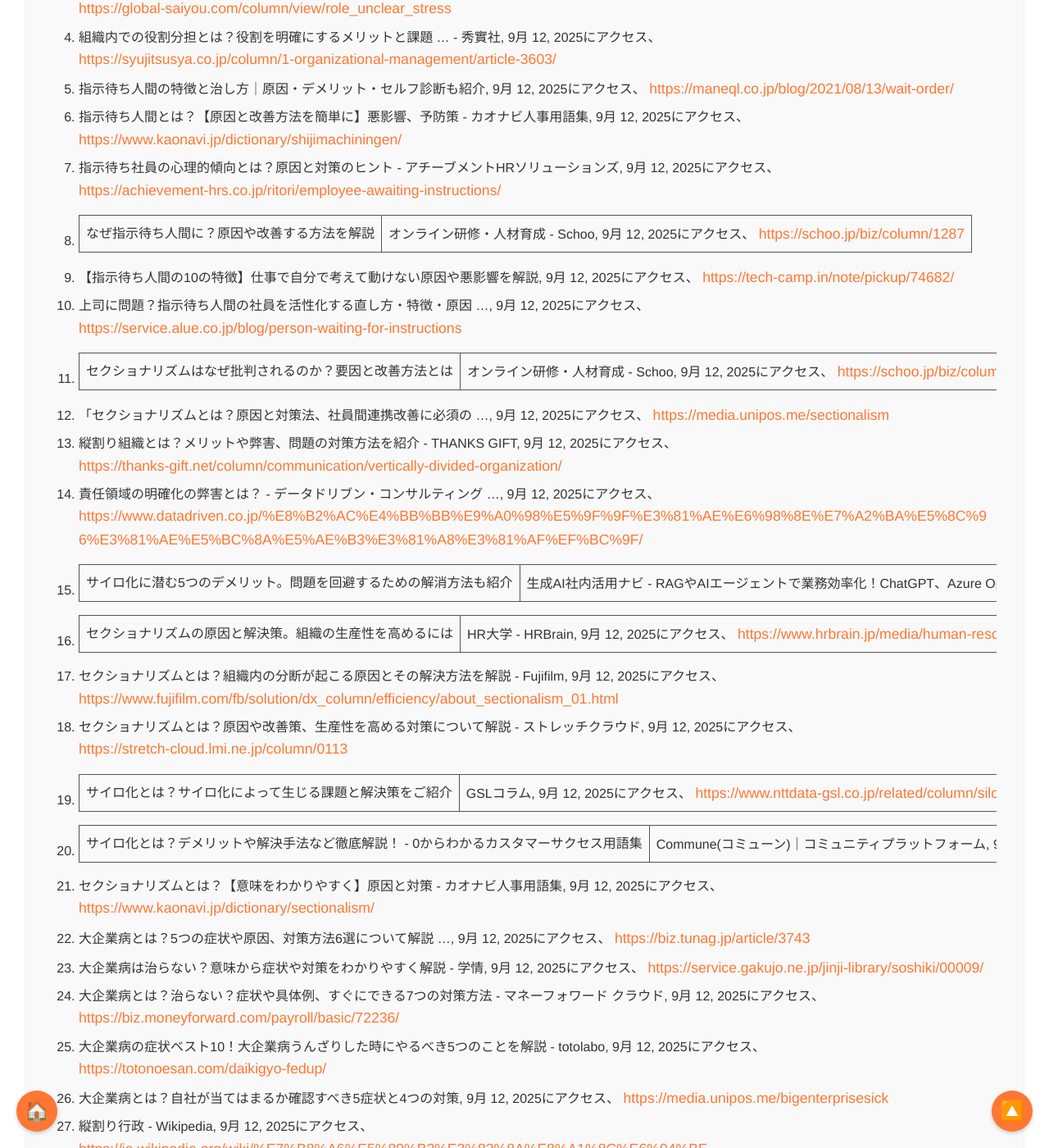
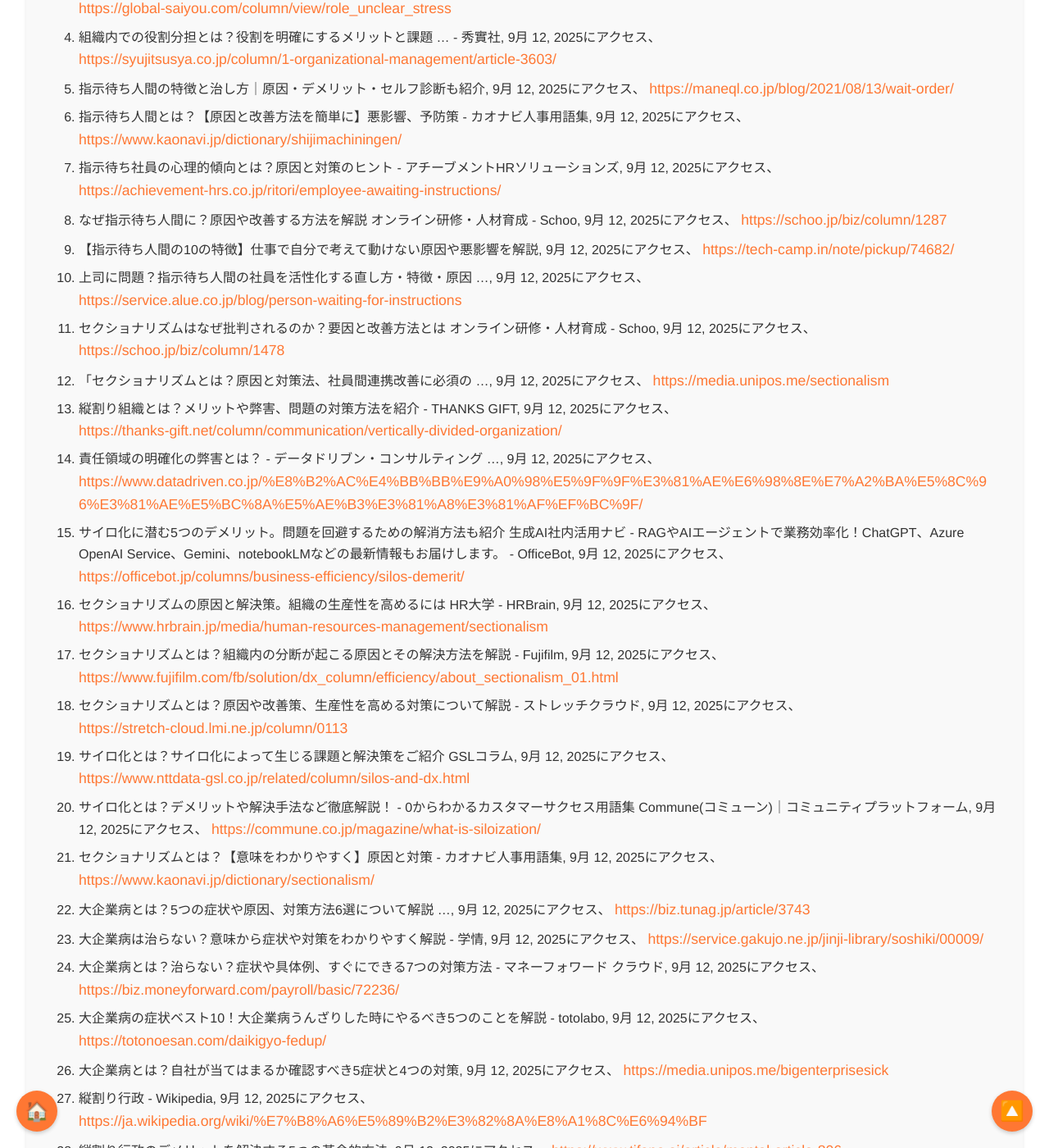
Before and after one commit to aegisfleet/share-deepresearch, a Jekyll site: the page built from _topics/the-responsibility-paradox/index.md, in a window 1280 px wide and 1400 px high, scrolled down 11406 px. Shown: the whole window at 82% size. Built offline with Jekyll 4.4.1, drawn with Linux system fonts in a browser that asks for light colours; some of the changed text lies outside the part shown.

Commit message:
Auto update files

```diff
--- a/_topics/the-responsibility-paradox/index.md
+++ b/_topics/the-responsibility-paradox/index.md
@@ -232,19 +232,19 @@ OKRは、野心的で定性的な「目標（Objectives）」と、その達成
 5. 指示待ち人間の特徴と治し方｜原因・デメリット・セルフ診断も紹介, 9月 12, 2025にアクセス、 [https://maneql.co.jp/blog/2021/08/13/wait-order/](https://maneql.co.jp/blog/2021/08/13/wait-order/)
 6. 指示待ち人間とは？【原因と改善方法を簡単に】悪影響、予防策 \- カオナビ人事用語集, 9月 12, 2025にアクセス、 [https://www.kaonavi.jp/dictionary/shijimachiningen/](https://www.kaonavi.jp/dictionary/shijimachiningen/)
 7. 指示待ち社員の心理的傾向とは？原因と対策のヒント \- アチーブメントHRソリューションズ, 9月 12, 2025にアクセス、 [https://achievement-hrs.co.jp/ritori/employee-awaiting-instructions/](https://achievement-hrs.co.jp/ritori/employee-awaiting-instructions/)
-8. なぜ指示待ち人間に？原因や改善する方法を解説 | オンライン研修・人材育成 \- Schoo, 9月 12, 2025にアクセス、 [https://schoo.jp/biz/column/1287](https://schoo.jp/biz/column/1287)
+8. なぜ指示待ち人間に？原因や改善する方法を解説 オンライン研修・人材育成 \- Schoo, 9月 12, 2025にアクセス、 [https://schoo.jp/biz/column/1287](https://schoo.jp/biz/column/1287)
 9. 【指示待ち人間の10の特徴】仕事で自分で考えて動けない原因や悪影響を解説, 9月 12, 2025にアクセス、 [https://tech-camp.in/note/pickup/74682/](https://tech-camp.in/note/pickup/74682/)
 10. 上司に問題？指示待ち人間の社員を活性化する直し方・特徴・原因 ..., 9月 12, 2025にアクセス、 [https://service.alue.co.jp/blog/person-waiting-for-instructions](https://service.alue.co.jp/blog/person-waiting-for-instructions)
-11. セクショナリズムはなぜ批判されるのか？要因と改善方法とは | オンライン研修・人材育成 \- Schoo, 9月 12, 2025にアクセス、 [https://schoo.jp/biz/column/1478](https://schoo.jp/biz/column/1478)
+11. セクショナリズムはなぜ批判されるのか？要因と改善方法とは オンライン研修・人材育成 \- Schoo, 9月 12, 2025にアクセス、 [https://schoo.jp/biz/column/1478](https://schoo.jp/biz/column/1478)
 12. 「セクショナリズムとは？原因と対策法、社員間連携改善に必須の ..., 9月 12, 2025にアクセス、 [https://media.unipos.me/sectionalism](https://media.unipos.me/sectionalism)
 13. 縦割り組織とは？メリットや弊害、問題の対策方法を紹介 \- THANKS GIFT, 9月 12, 2025にアクセス、 [https://thanks-gift.net/column/communication/vertically-divided-organization/](https://thanks-gift.net/column/communication/vertically-divided-organization/)
 14. 責任領域の明確化の弊害とは？ \- データドリブン・コンサルティング ..., 9月 12, 2025にアクセス、 [https://www.datadriven.co.jp/%E8%B2%AC%E4%BB%BB%E9%A0%98%E5%9F%9F%E3%81%AE%E6%98%8E%E7%A2%BA%E5%8C%96%E3%81%AE%E5%BC%8A%E5%AE%B3%E3%81%A8%E3%81%AF%EF%BC%9F/](https://www.datadriven.co.jp/%E8%B2%AC%E4%BB%BB%E9%A0%98%E5%9F%9F%E3%81%AE%E6%98%8E%E7%A2%BA%E5%8C%96%E3%81%AE%E5%BC%8A%E5%AE%B3%E3%81%A8%E3%81%AF%EF%BC%9F/)
-15. サイロ化に潜む5つのデメリット。問題を回避するための解消方法も紹介 | 生成AI社内活用ナビ \- RAGやAIエージェントで業務効率化！ChatGPT、Azure OpenAI Service、Gemini、notebookLMなどの最新情報もお届けします。 \- OfficeBot, 9月 12, 2025にアクセス、 [https://officebot.jp/columns/business-efficiency/silos-demerit/](https://officebot.jp/columns/business-efficiency/silos-demerit/)
-16. セクショナリズムの原因と解決策。組織の生産性を高めるには | HR大学 \- HRBrain, 9月 12, 2025にアクセス、 [https://www.hrbrain.jp/media/human-resources-management/sectionalism](https://www.hrbrain.jp/media/human-resources-management/sectionalism)
+15. サイロ化に潜む5つのデメリット。問題を回避するための解消方法も紹介 生成AI社内活用ナビ \- RAGやAIエージェントで業務効率化！ChatGPT、Azure OpenAI Service、Gemini、notebookLMなどの最新情報もお届けします。 \- OfficeBot, 9月 12, 2025にアクセス、 [https://officebot.jp/columns/business-efficiency/silos-demerit/](https://officebot.jp/columns/business-efficiency/silos-demerit/)
+16. セクショナリズムの原因と解決策。組織の生産性を高めるには HR大学 \- HRBrain, 9月 12, 2025にアクセス、 [https://www.hrbrain.jp/media/human-resources-management/sectionalism](https://www.hrbrain.jp/media/human-resources-management/sectionalism)
 17. セクショナリズムとは？組織内の分断が起こる原因とその解決方法を解説 \- Fujifilm, 9月 12, 2025にアクセス、 [https://www.fujifilm.com/fb/solution/dx\_column/efficiency/about\_sectionalism\_01.html](https://www.fujifilm.com/fb/solution/dx_column/efficiency/about_sectionalism_01.html)
 18. セクショナリズムとは？原因や改善策、生産性を高める対策について解説 \- ストレッチクラウド, 9月 12, 2025にアクセス、 [https://stretch-cloud.lmi.ne.jp/column/0113](https://stretch-cloud.lmi.ne.jp/column/0113)
-19. サイロ化とは？サイロ化によって生じる課題と解決策をご紹介 | GSLコラム, 9月 12, 2025にアクセス、 [https://www.nttdata-gsl.co.jp/related/column/silos-and-dx.html](https://www.nttdata-gsl.co.jp/related/column/silos-and-dx.html)
-20. サイロ化とは？デメリットや解決手法など徹底解説！ \- 0からわかるカスタマーサクセス用語集 | Commune(コミューン)｜コミュニティプラットフォーム, 9月 12, 2025にアクセス、 [https://commune.co.jp/magazine/what-is-siloization/](https://commune.co.jp/magazine/what-is-siloization/)
+19. サイロ化とは？サイロ化によって生じる課題と解決策をご紹介 GSLコラム, 9月 12, 2025にアクセス、 [https://www.nttdata-gsl.co.jp/related/column/silos-and-dx.html](https://www.nttdata-gsl.co.jp/related/column/silos-and-dx.html)
+20. サイロ化とは？デメリットや解決手法など徹底解説！ \- 0からわかるカスタマーサクセス用語集 Commune(コミューン)｜コミュニティプラットフォーム, 9月 12, 2025にアクセス、 [https://commune.co.jp/magazine/what-is-siloization/](https://commune.co.jp/magazine/what-is-siloization/)
 21. セクショナリズムとは？【意味をわかりやすく】原因と対策 \- カオナビ人事用語集, 9月 12, 2025にアクセス、 [https://www.kaonavi.jp/dictionary/sectionalism/](https://www.kaonavi.jp/dictionary/sectionalism/)
 22. 大企業病とは？5つの症状や原因、対策方法6選について解説 ..., 9月 12, 2025にアクセス、 [https://biz.tunag.jp/article/3743](https://biz.tunag.jp/article/3743)
 23. 大企業病は治らない？意味から症状や対策をわかりやすく解説 \- 学情, 9月 12, 2025にアクセス、 [https://service.gakujo.ne.jp/jinji-library/soshiki/00009/](https://service.gakujo.ne.jp/jinji-library/soshiki/00009/)
@@ -255,18 +255,18 @@ OKRは、野心的で定性的な「目標（Objectives）」と、その達成
 28. 縦割り行政のデメリットを解決する5つの革命的方法, 9月 12, 2025にアクセス、 [https://www.tifana.ai/article/mental-article-806](https://www.tifana.ai/article/mental-article-806)
 29. 縦割り行政の弊害とは？〜第11回インターン勉強会〜｜（株）インベストメントブリッジ \- note, 9月 12, 2025にアクセス、 [https://note.com/investmentbridge/n/n49675303520f](https://note.com/investmentbridge/n/n49675303520f)
 30. こども家庭庁設置～ 縦割り行政の弊害打破を狙った「子ども中心」の役所 \- 衆議院議員さかい学, 9月 12, 2025にアクセス、 [https://sakaimanabu.com/policy/202203-1/](https://sakaimanabu.com/policy/202203-1/)
-31. クロスファンクショナルとは？チーム編成と組織活性化の実践方法 | HRコラム, 9月 12, 2025にアクセス、 [https://www.cbase.co.jp/column/article542/](https://www.cbase.co.jp/column/article542/)
+31. クロスファンクショナルとは？チーム編成と組織活性化の実践方法 HRコラム, 9月 12, 2025にアクセス、 [https://www.cbase.co.jp/column/article542/](https://www.cbase.co.jp/column/article542/)
 32. クロスファンクショナルチーム（CFT）とは？ 意味、日産の事例 \- カオナビ人事用語集, 9月 12, 2025にアクセス、 [https://www.kaonavi.jp/dictionary/cross-functional-team/](https://www.kaonavi.jp/dictionary/cross-functional-team/)
 33. クロスファンクショナルチーム（CFT）とは？導入事例やうまく機能させる方法もご紹介 \- Schoo, 9月 12, 2025にアクセス、 [https://schoo.jp/biz/column/1038](https://schoo.jp/biz/column/1038)
-34. クロスファンクショナルチームとは？成功事例や導入するメリットを詳しく解説 | あそぶ社員研修, 9月 12, 2025にアクセス、 [https://asobu-training.com/column/1590/](https://asobu-training.com/column/1590/)
-35. クロスファンクショナルチーム（CFT）とは？メリット・デメリットや日産の成功事例も紹介 | 識学総研, 9月 12, 2025にアクセス、 [https://souken.shikigaku.jp/31867/](https://souken.shikigaku.jp/31867/)
+34. クロスファンクショナルチームとは？成功事例や導入するメリットを詳しく解説 あそぶ社員研修, 9月 12, 2025にアクセス、 [https://asobu-training.com/column/1590/](https://asobu-training.com/column/1590/)
+35. クロスファンクショナルチーム（CFT）とは？メリット・デメリットや日産の成功事例も紹介 識学総研, 9月 12, 2025にアクセス、 [https://souken.shikigaku.jp/31867/](https://souken.shikigaku.jp/31867/)
 36. アジャイル組織とは？有効なITシステムや事例までわかりやすく解説！ \- エイトレッド, 9月 12, 2025にアクセス、 [https://www.atled.jp/wfl/article/37431/](https://www.atled.jp/wfl/article/37431/)
 37. ビジネスにおけるアジャイルとは？アジャイル組織の特徴や導入メリット, 9月 12, 2025にアクセス、 [https://blog.wistant.com/library/1032](https://blog.wistant.com/library/1032)
 38. アジャイル型組織とは？メリット・デメリットや事例を徹底解説！ \- タナベコンサルティング, 9月 12, 2025にアクセス、 [https://www.tanabeconsulting.co.jp/hr/eye/detail231.html](https://www.tanabeconsulting.co.jp/hr/eye/detail231.html)
 39. アジャイル型組織とは？ メリット・デメリットや事例を解説 \- カオナビ人事用語集, 9月 12, 2025にアクセス、 [https://www.kaonavi.jp/dictionary/agilegata-soshiki/](https://www.kaonavi.jp/dictionary/agilegata-soshiki/)
 40. アジャイル組織とは？ビジネスに役立つ特徴や導入事例をわかりやすく解説 \- モンスター・ラボ, 9月 12, 2025にアクセス、 [https://monstar-lab.com/dx/solution/about-agile-organisation/](https://monstar-lab.com/dx/solution/about-agile-organisation/)
 41. アジャイル開発の成功事例5選｜メリットやデメリットなどを解説 \- Sun Asterisk, 9月 12, 2025にアクセス、 [https://sun-asterisk.com/service/development/topics/agile/1454/](https://sun-asterisk.com/service/development/topics/agile/1454/)
-42. 個人・リーダー・組織の各視点における心理的安全性を高める方法 | 株式会社プロジェクトデザイン, 9月 12, 2025にアクセス、 [https://www.projectdesign.co.jp/knowledge/psychological-safety/](https://www.projectdesign.co.jp/knowledge/psychological-safety/)
+42. 個人・リーダー・組織の各視点における心理的安全性を高める方法 株式会社プロジェクトデザイン, 9月 12, 2025にアクセス、 [https://www.projectdesign.co.jp/knowledge/psychological-safety/](https://www.projectdesign.co.jp/knowledge/psychological-safety/)
 43. 「心理的安全性」その本質・作り方とは？今すぐ取り組みたい20の具体策を解説！ \- LDcube, 9月 12, 2025にアクセス、 [https://ldcube.jp/blog/psychological\_safety240](https://ldcube.jp/blog/psychological_safety240)
 44. 心理的安全性の高い組織のメリットを解説！ぬるま湯組織にしないためには？, 9月 12, 2025にアクセス、 [https://www.jmam.co.jp/hrm/column/0006-psysafety.html](https://www.jmam.co.jp/hrm/column/0006-psysafety.html)
 45. 心理的安全性が高い職場のカギはリーダーにあり！効果や測定方法も解説 \- SmartHR Mag., 9月 12, 2025にアクセス、 [https://mag.smarthr.jp/hr-management/od/shinritekianzensei/](https://mag.smarthr.jp/hr-management/od/shinritekianzensei/)
@@ -275,20 +275,20 @@ OKRは、野心的で定性的な「目標（Objectives）」と、その達成
 48. 心理的安全性の作り方とは？高める4つの因子と実践方法、事例を紹介, 9月 12, 2025にアクセス、 [https://media.unipos.me/psychological\_safety\_howto](https://media.unipos.me/psychological_safety_howto)
 49. サーバントリーダーシップとは？10の特性と企業例、実践方法を解説 \- マネーフォワード クラウド, 9月 12, 2025にアクセス、 [https://biz.moneyforward.com/payroll/basic/63725/](https://biz.moneyforward.com/payroll/basic/63725/)
 50. サーバントリーダーシップの有名人や企業事例・メリットデメリットを解説 \- TUNAG(ツナグ), 9月 12, 2025にアクセス、 [https://biz.tunag.jp/article/23296](https://biz.tunag.jp/article/23296)
-51. フォロワーに誇り高く尽くす『サーバント・リーダーシップ』～資生堂の経営改革に学ぶ～ | 識学総研, 9月 12, 2025にアクセス、 [https://souken.shikigaku.jp/1576/](https://souken.shikigaku.jp/1576/)
+51. フォロワーに誇り高く尽くす『サーバント・リーダーシップ』～資生堂の経営改革に学ぶ～ 識学総研, 9月 12, 2025にアクセス、 [https://souken.shikigaku.jp/1576/](https://souken.shikigaku.jp/1576/)
 52. サーバントリーダーシップ（奉仕するリーダーシップ）, 9月 12, 2025にアクセス、 [https://www.thelion-mag.jp/\_/dl/gat/ServantLeadership.pdf](https://www.thelion-mag.jp/_/dl/gat/ServantLeadership.pdf)
-53. サーバントリーダーシップとは？「支援型リーダーシップ」の効果や事例を徹底解説！ | 識学総研, 9月 12, 2025にアクセス、 [https://souken.shikigaku.jp/1395/](https://souken.shikigaku.jp/1395/)
+53. サーバントリーダーシップとは？「支援型リーダーシップ」の効果や事例を徹底解説！ 識学総研, 9月 12, 2025にアクセス、 [https://souken.shikigaku.jp/1395/](https://souken.shikigaku.jp/1395/)
 54. 組織の成長を導く！コーチング型マネジメントのポイントと必要なスキル, 9月 12, 2025にアクセス、 [https://tca.tokyo/news/coaching-management/](https://tca.tokyo/news/coaching-management/)
 55. 【コーチ監修】コーチング型マネジメントとは？メリットやデメリット、実践する方法を解説, 9月 12, 2025にアクセス、 [https://zapass.co/blog/coaching-based-management](https://zapass.co/blog/coaching-based-management)
-56. コーチング型マネジメントとは？メリット・デメリットや必要なスキルを解説 | 識学総研, 9月 12, 2025にアクセス、 [https://souken.shikigaku.jp/29814/](https://souken.shikigaku.jp/29814/)
-57. コーチング型マネジメントとは？メリット・デメリット・注意点を解説 | Qaseeメディア, 9月 12, 2025にアクセス、 [https://media.qasee.jp/management/338/](https://media.qasee.jp/management/338/)
+56. コーチング型マネジメントとは？メリット・デメリットや必要なスキルを解説 識学総研, 9月 12, 2025にアクセス、 [https://souken.shikigaku.jp/29814/](https://souken.shikigaku.jp/29814/)
+57. コーチング型マネジメントとは？メリット・デメリット・注意点を解説 Qaseeメディア, 9月 12, 2025にアクセス、 [https://media.qasee.jp/management/338/](https://media.qasee.jp/management/338/)
 58. コーチング型マネジメントで人材育成する方法｜メリットとやり方を解説 \- アルマ・クリエイション, 9月 12, 2025にアクセス、 [https://almacreation.co.jp/article/coaching-management/](https://almacreation.co.jp/article/coaching-management/)
-59. コーチング型マネジメントとは？マネジメントにコーチングが注目される理由と必要なスキルや活用方法を解説 | THE COACH ICP™︎（ザコーチアイシーピー）, 9月 12, 2025にアクセス、 [https://thecoach.jp/blog/coaching-management/](https://thecoach.jp/blog/coaching-management/)
+59. コーチング型マネジメントとは？マネジメントにコーチングが注目される理由と必要なスキルや活用方法を解説 THE COACH ICP™︎（ザコーチアイシーピー）, 9月 12, 2025にアクセス、 [https://thecoach.jp/blog/coaching-management/](https://thecoach.jp/blog/coaching-management/)
 60. 権限移譲とは？メリットデメリットと組織への変革｜戦略的な活用方法 \- デジタル化の窓口, 9月 12, 2025にアクセス、 [https://digi-mado.jp/article/62535/](https://digi-mado.jp/article/62535/)
 61. 権限委譲とは？メリット・デメリットや進め方のポイントを解説 \- 顧問バンク, 9月 12, 2025にアクセス、 [https://common-bank.com/column/management\_2249/](https://common-bank.com/column/management_2249/)
 62. 権限委譲とは？導入の目的やメリット、やり方を解説 \- ミイダス, 9月 12, 2025にアクセス、 [https://corp.miidas.jp/assessment/7783/](https://corp.miidas.jp/assessment/7783/)
 63. 権限委譲とは？メリット・デメリットとやり方を解説 \- CoachEd, 9月 12, 2025にアクセス、 [https://coached.jp/column/delegation](https://coached.jp/column/delegation)
-64. OKRとは？KPI・MBOとの違いや事例、効果を上げるポイントを解説 | 記事一覧, 9月 12, 2025にアクセス、 [https://www.persol-group.co.jp/service/business/article/4855/](https://www.persol-group.co.jp/service/business/article/4855/)
+64. OKRとは？KPI・MBOとの違いや事例、効果を上げるポイントを解説 記事一覧, 9月 12, 2025にアクセス、 [https://www.persol-group.co.jp/service/business/article/4855/](https://www.persol-group.co.jp/service/business/article/4855/)
 65. OKRの成功事例。“あえて”報酬と紐づけない目標設定 \- SmartHR Mag., 9月 12, 2025にアクセス、 [https://mag.smarthr.jp/hr-management/evaluation/mbo\_okr\_jissen/](https://mag.smarthr.jp/hr-management/evaluation/mbo_okr_jissen/)
 66. OKR の始め方と具体例｜成果につながる目標設定のすべて \- Asana, 9月 12, 2025にアクセス、 [https://asana.com/ja/resources/okr-meaning](https://asana.com/ja/resources/okr-meaning)
 67. OKRとは？組織力を高める目標設定の手順や運用方法、導入事例などを解説, 9月 12, 2025にアクセス、 [https://www.jmam.co.jp/hrm/column/0052-okr.html](https://www.jmam.co.jp/hrm/column/0052-okr.html)
@@ -299,13 +299,13 @@ OKRは、野心的で定性的な「目標（Objectives）」と、その達成
 72. RACIチャート：定義と例究極のガイド2025, 9月 12, 2025にアクセス、 [https://www.instagantt.com/ja/raci-chart-definition-guide-and-examples](https://www.instagantt.com/ja/raci-chart-definition-guide-and-examples)
 73. RACIチャートとは？概要や役割、作り方やRASICとの違いを解説 \- Lychee Redmine, 9月 12, 2025にアクセス、 [https://lychee-redmine.jp/blogs/project/tips-racichart/](https://lychee-redmine.jp/blogs/project/tips-racichart/)
 74. ジョブディスクリプションを徹底解説｜書き方や記載項目を紹介 \- 学情, 9月 12, 2025にアクセス、 [https://service.gakujo.ne.jp/jinji-library/saiyo/00071/](https://service.gakujo.ne.jp/jinji-library/saiyo/00071/)
-75. トヨタ生産方式 | 経営理念 | 企業情報 | トヨタ自動車株式会社 公式企業サイト, 9月 12, 2025にアクセス、 [https://global.toyota/jp/company/vision-and-philosophy/production-system/](https://global.toyota/jp/company/vision-and-philosophy/production-system/)
+75. トヨタ生産方式 経営理念 企業情報 トヨタ自動車株式会社 公式企業サイト, 9月 12, 2025にアクセス、 [https://global.toyota/jp/company/vision-and-philosophy/production-system/](https://global.toyota/jp/company/vision-and-philosophy/production-system/)
 76. 多面評価とは？メリットやデメリット、制度の導入手順をわかりやすく解説, 9月 12, 2025にアクセス、 [https://www.cbase.co.jp/column/article425/](https://www.cbase.co.jp/column/article425/)
 77. 360度評価の評価項目とは？具体例から作成のポイントまで徹底解説 \- ITトレンド, 9月 12, 2025にアクセス、 [https://it-trend.jp/merit\_rating/article/360-degree\_item](https://it-trend.jp/merit_rating/article/360-degree_item)
 78. 360度評価（多面評価）- 副作用に留意した設計と運用 \- クレイア・コンサルティング, 9月 12, 2025にアクセス、 [https://www.creia.jp/solution/survey-assessment/360-degree-feedback/](https://www.creia.jp/solution/survey-assessment/360-degree-feedback/)
 79. 360度評価とは？人事必見のメリット・デメリットや導入方法、評価項目例などを解説, 9月 12, 2025にアクセス、 [https://blog.reccoo.com/posts/article723](https://blog.reccoo.com/posts/article723)
 80. 管理職向け360度評価研修 \- ストレッチクラウド, 9月 12, 2025にアクセス、 [https://stretch-cloud.lmi.ne.jp/training/management/lincoln\_feedback](https://stretch-cloud.lmi.ne.jp/training/management/lincoln_feedback)
-81. コンピテンシー評価とは？項目例や導入するメリット、注意点を解説 | 記事一覧 | 法人のお客さま, 9月 12, 2025にアクセス、 [https://www.persol-group.co.jp/service/business/article/5602/](https://www.persol-group.co.jp/service/business/article/5602/)
+81. コンピテンシー評価とは？項目例や導入するメリット、注意点を解説 記事一覧 法人のお客さま, 9月 12, 2025にアクセス、 [https://www.persol-group.co.jp/service/business/article/5602/](https://www.persol-group.co.jp/service/business/article/5602/)
 82. コンピテンシー評価とは？ 項目例、メリット、導入手順を簡単に \- カオナビ人事用語集, 9月 12, 2025にアクセス、 [https://www.kaonavi.jp/dictionary/competency\_hyoka/](https://www.kaonavi.jp/dictionary/competency_hyoka/)
 83. コンピテンシー評価とは？項目例やメリット、導入の流れを解説, 9月 12, 2025にアクセス、 [https://www.casio-human-sys.co.jp/hr/column/2024042501/](https://www.casio-human-sys.co.jp/hr/column/2024042501/)
 84. コンピテンシー評価とは？4つのメリットと留意点を解説 \- テンプスタッフ, 9月 12, 2025にアクセス、 [https://www.tempstaff.co.jp/client/hr-knowledge/6735.html](https://www.tempstaff.co.jp/client/hr-knowledge/6735.html)
@@ -315,6 +315,6 @@ OKRは、野心的で定性的な「目標（Objectives）」と、その達成
 88. トヨタ生産方式の変遷 \- 柱 \- トヨタ自動車株式会社 公式企業サイト, 9月 12, 2025にアクセス、 [https://www.toyota.co.jp/jpn/company/history/75years/data/automotive\_business/production/system/change.html](https://www.toyota.co.jp/jpn/company/history/75years/data/automotive_business/production/system/change.html)
 89. 第4項 トヨタ生産方式の構築と展開, 9月 12, 2025にアクセス、 [https://www.toyota.co.jp/jpn/company/history/75years/text/entering\_the\_automotive\_business/chapter1/section4/item4.html](https://www.toyota.co.jp/jpn/company/history/75years/text/entering_the_automotive_business/chapter1/section4/item4.html)
 90. トヨタ生産方式（TPS）をわかりやすく解説！2本の柱やカイゼンを成功させるコツとは, 9月 12, 2025にアクセス、 [https://tebiki.jp/genba/useful/kaizen-express/](https://tebiki.jp/genba/useful/kaizen-express/)
-91. トヨタ生産方式とは？TPSの基本思想、メリット、導入の注意点をわかりやすく解説 | Koto Online, 9月 12, 2025にアクセス、 [https://www.cct-inc.co.jp/koto-online/archives/622](https://www.cct-inc.co.jp/koto-online/archives/622)
+91. トヨタ生産方式とは？TPSの基本思想、メリット、導入の注意点をわかりやすく解説 Koto Online, 9月 12, 2025にアクセス、 [https://www.cct-inc.co.jp/koto-online/archives/622](https://www.cct-inc.co.jp/koto-online/archives/622)
 92. サステナビリティレポート 2023 人材 \- Sony, 9月 12, 2025にアクセス、 [https://www.sony.com/ja/SonyInfo/csr/library/reports/SustainabilityReport2023\_employees\_J.pdf](https://www.sony.com/ja/SonyInfo/csr/library/reports/SustainabilityReport2023_employees_J.pdf)
 93. ソニーグループの人材施策 ～個を「求む」「伸ばす」「活かす」～, 9月 12, 2025にアクセス、 [https://www.mhlw.go.jp/content/11201250/001105641.pdf](https://www.mhlw.go.jp/content/11201250/001105641.pdf)
```
